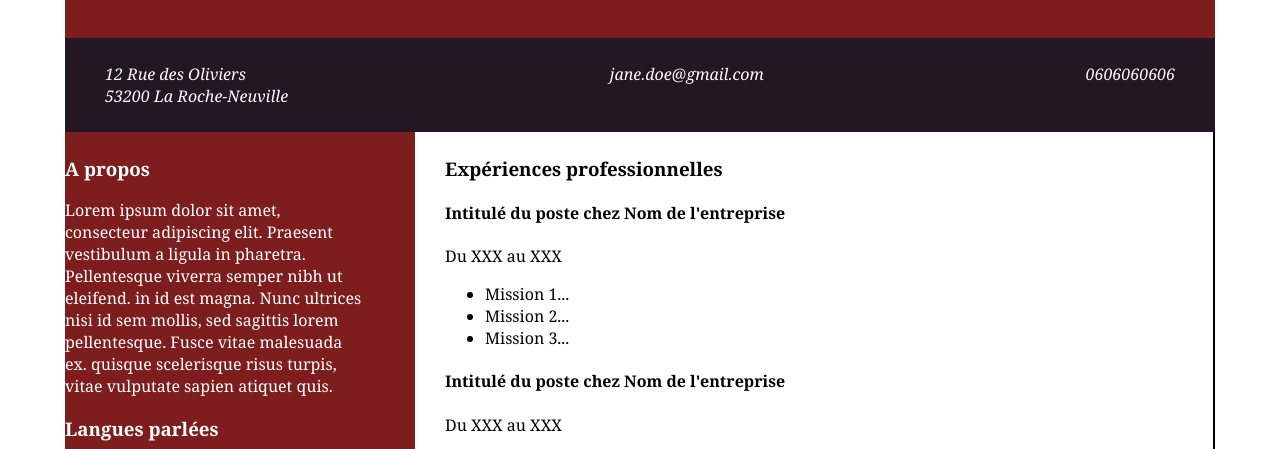
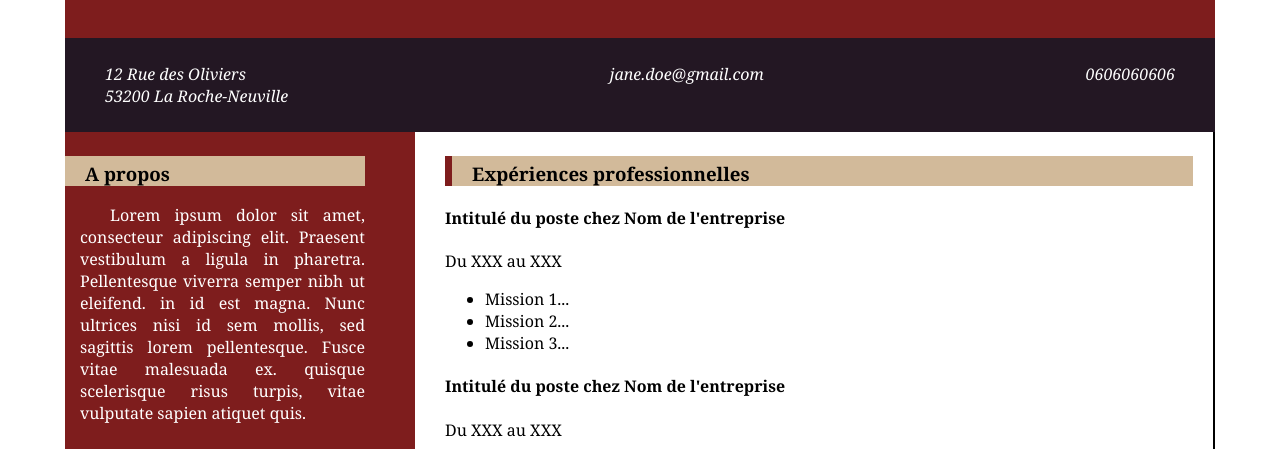
Before and after one commit to Jesschica/Devoir01-CV, a plain HTML site: page index.html in a window 1280 px wide. Shown: the part 344-793 px from the top of the page. Drawn offline with Linux system fonts and the light colour scheme.

Commit message:
disposition contenu principal

```diff
--- a/CSS/Style.css
+++ b/CSS/Style.css
@@ -36,3 +36,22 @@ nav {background: rgb(35, 23, 35);
     border-right: solid black 2px;
     padding-left: 30px;
     padding-right: 20px;}
+
+.texte_apropos {
+    text-align:justify;
+    text-indent: 30px;
+    padding-left: 15px;
+    padding-bottom: 20px;}
+
+.langues_parlees {padding-bottom: 5px;}
+
+h3 {background: rgb(210, 186, 154);
+    text-indent: 15px;
+    padding-right: 50px;
+    height: 30px;
+    color: black;
+    padding: 5px;}
+
+.partie_droite h3 {
+    background-color: rgb(210, 186, 154);
+    border-left: 7px solid #7e1d1d;}
```
Lines whose indentation alone changed are shown as unchanged.
